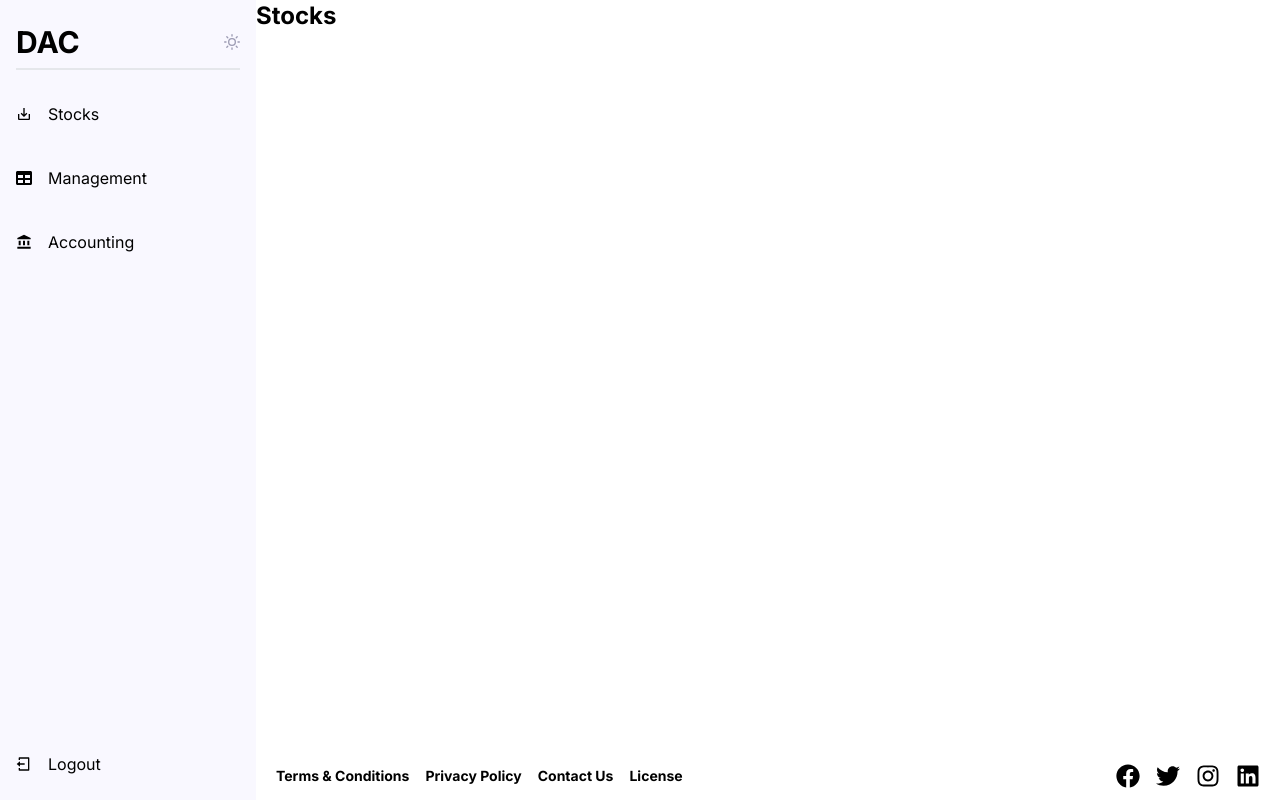
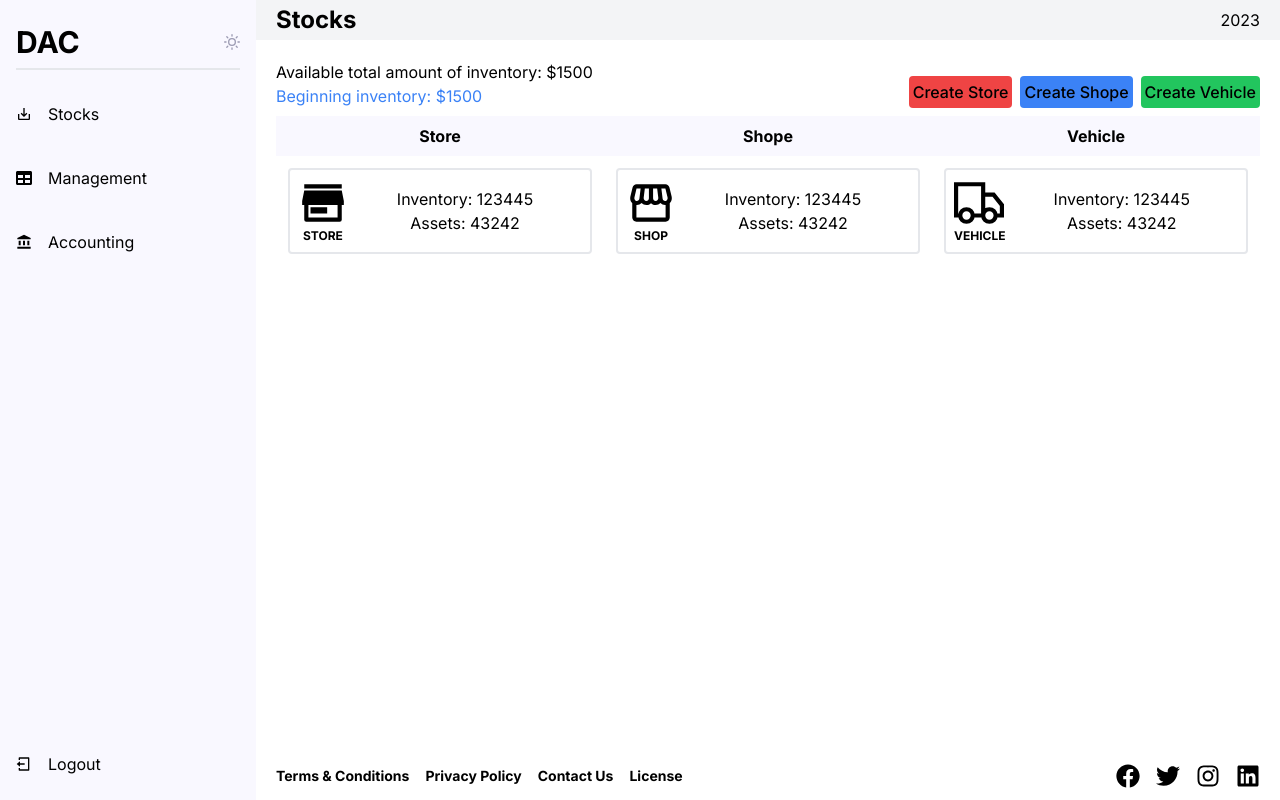
Before and after one commit to ahmadhassoun366/DAC-WebApp, a Next.js app: page /dashboard/pages/stocks in a window 1280 px wide. Built offline with nearby package versions, Linux system fonts and the light colour scheme.

Commit message:
Create Store Page

```diff
--- a/src/app/dashboard/pages/stocks/page.tsx
+++ b/src/app/dashboard/pages/stocks/page.tsx
@@ -1,6 +1,77 @@
+import { GrDeliver } from "react-icons/gr";
+import { RiStore3Fill } from "react-icons/ri";
+import { MdStorefront } from "react-icons/md";
 
 export default function Stocks() {
   return (
-      <h2 className="text-2xl font-bold mb-3 ">Stocks</h2>
+    <div>
+      <div className="flex justify-between items-center bg-gray-100 px-5 py-1">
+        <h2 className="text-2xl font-bold">Stocks</h2>
+        <h4>2023</h4>
+      </div>
+      <div className="flex lg:justify-between lg:flex-row flex-col lg:items-end lg:pt-5 lg:pb-2 lg:px-5 items-center gap-3 justify-center">
+        <div className="lg:text-start text-center">
+          <h4>Available total amount of inventory: $1500</h4>
+          <h4 className="text-blue-500">Beginning inventory: $1500</h4>
+        </div>
+        <div className="flex gap-2 mb-2 lg:mb-0">
+          <button className="bg-red-500 rounded p-1 font-medium">Create Store</button>
+          <button className="bg-blue-500 rounded p-1 font-medium">Create Shope</button>
+          <button className="bg-green-500 rounded p-1 font-medium">Create Vehicle</button>
+        </div>
+      </div>
+      <div className="px-5">
+        <table className="table-fixed w-full">
+          <thead className="bg-abrandc-light-grey">
+            <tr>
+              <th className="py-2">Store</th>
+              <th className="py-2">Shope</th>
+              <th className="py-2">Vehicle</th>
+            </tr>
+          </thead>
+          <tbody>
+            <tr>
+              <td className="text-center p-3">
+                <div className="flex lg:flex-row border-2 rounded p-2 hover:drop-shadow flex-col">
+                  <div className="m-auto">
+                    <RiStore3Fill size={50} />
+                    <p className="text-xs font-bold">STORE</p>
+                  </div>
+                  <div className="w-5/6 items-center flex flex-col justify-center m-auto">
+                    <h1>Inventory: 123445</h1>
+                    <h1>Assets: 43242</h1>
+                  </div>
+                </div>
+              </td>
+              <td className="text-center p-3">
+                <div className="flex lg:flex-row border-2 rounded p-2 hover:drop-shadow flex-col">
+                  <div className="m-auto">
+                    <MdStorefront size={50} />
+                    <p className="text-xs font-bold">SHOP</p>
+                  </div>
+                  <div className="w-5/6 items-center flex flex-col justify-center m-auto">
+                    <h1>Inventory: 123445</h1>
+                    <h1>Assets: 43242</h1>
+                  </div>
+                </div>
+              </td>
+              <td className="text-center p-3">
+                <div className="flex lg:flex-row border-2 rounded p-2 hover:drop-shadow flex-col">
+                  <div className="m-auto">
+                    <GrDeliver size={50} />
+                    <p className="text-xs font-bold">VEHICLE</p>
+                  </div>
+                  <div className="w-5/6 items-center flex flex-col justify-center m-auto">
+                    <h1>Inventory: 123445</h1>
+                    <h1>Assets: 43242</h1>
+                  </div>
+                </div>
+              </td>
+            </tr>
+          </tbody>
+        </table>
+      </div>
+    </div>
+
   );
 }
```
